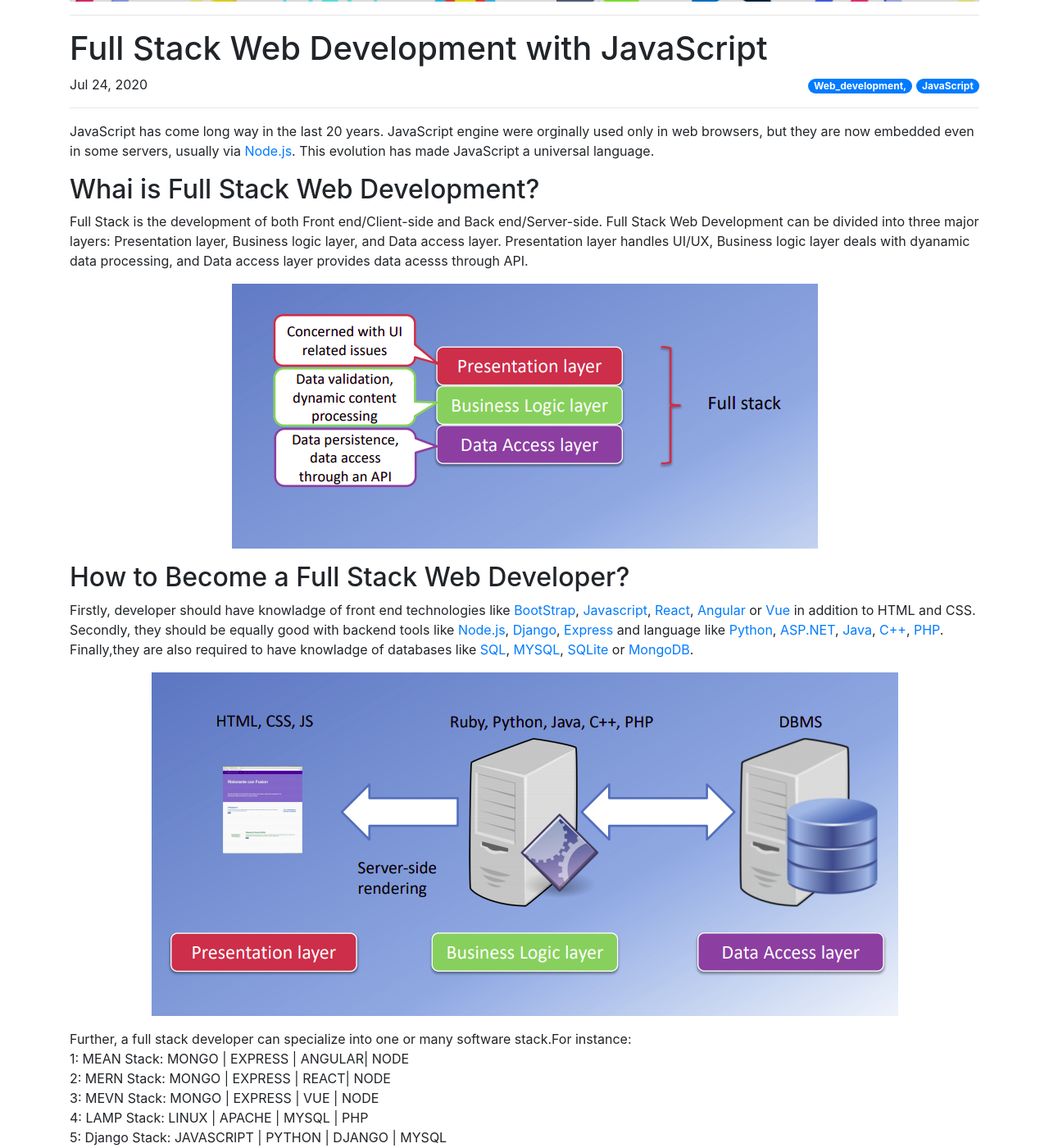
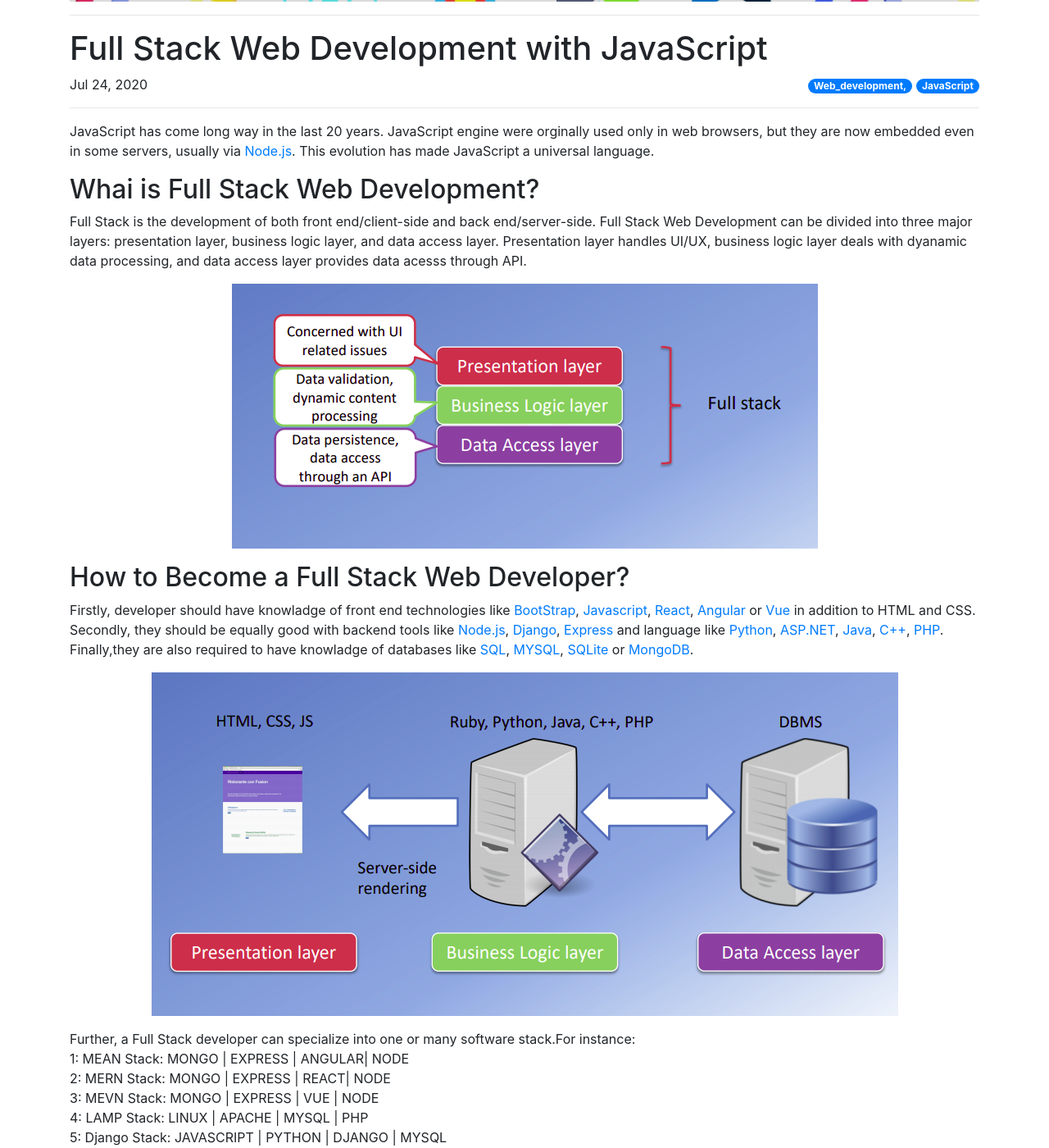
Before and after one commit to rgrupesh/WEBSITE, a Jekyll site: the page built from _posts/2020-07-24-FullStackWithJS.md, in a window 1280 px wide and 1400 px high, scrolled down 527 px. Shown: the whole window at 82% size. Built offline with Jekyll 4.4.1, drawn with Linux system fonts in a browser that asks for light colours; nearby versions of some CDN libraries; some of the changed text lies outside the part shown.

Commit message:
link fixed

```diff
--- a/_posts/2020-07-24-FullStackWithJS.md
+++ b/_posts/2020-07-24-FullStackWithJS.md
@@ -10,7 +10,7 @@ tags: [HTML, CSS, JavaScript, BootStrap, Angular, React, Vue, Node.js, Express,
 JavaScript has come long way in the last 20 years. JavaScript engine were orginally used only in web browsers, but they are now embedded even in some servers, usually via [Node.js](https://nodejs.org/en/). This evolution has made JavaScript a universal language.<br>
 
 <h2>Whai is Full Stack Web Development?</h2>
-Full Stack is the development of both Front end/Client-side and Back end/Server-side. Full Stack Web Development can be divided into three major layers: Presentation layer, Business logic layer, and Data access layer. Presentation layer handles UI/UX, Business logic layer deals with dyanamic data processing, and Data access layer provides data acesss through API.<br>
+Full Stack is the development of both front end/client-side and back end/server-side. Full Stack Web Development can be divided into three major layers: presentation layer, business logic layer, and data access layer. Presentation layer handles UI/UX, business logic layer deals with dyanamic data processing, and data access layer provides data acesss through API.<br>
 
 ![](/assets/images/three-layers.png)
 
@@ -19,7 +19,7 @@ Firstly, developer should have knowladge of front end technologies like [BootStr
 
 ![](/assets/images/traditional.png)
 
-Further, a full stack developer can specialize into one or many software stack.For instance:<br>
+Further, a Full Stack developer can specialize into one or many software stack.For instance:<br>
 1: MEAN Stack: MONGO | EXPRESS | ANGULAR| NODE<br>
 2: MERN Stack: MONGO | EXPRESS | REACT| NODE<br>
 3: MEVN Stack: MONGO | EXPRESS | VUE | NODE<br>
@@ -40,5 +40,5 @@ There's tradeoff everywhere. Full Stack Web Dev is no exception.<br>The pros and
 </ul>
 <ul><b>Cons</b>
 <li>Node.js is not recommended for heavy backend computation and data processing,</li>
-<li>Jack of all trades, master of none? May be.<</li>
+<li>Jack of all trades, master of none? May be.</li>
 </ul>
```
Also changed, not shown: other parts of _posts/2020-07-24-FullStackWithJS.md (+2 -2 lines).
